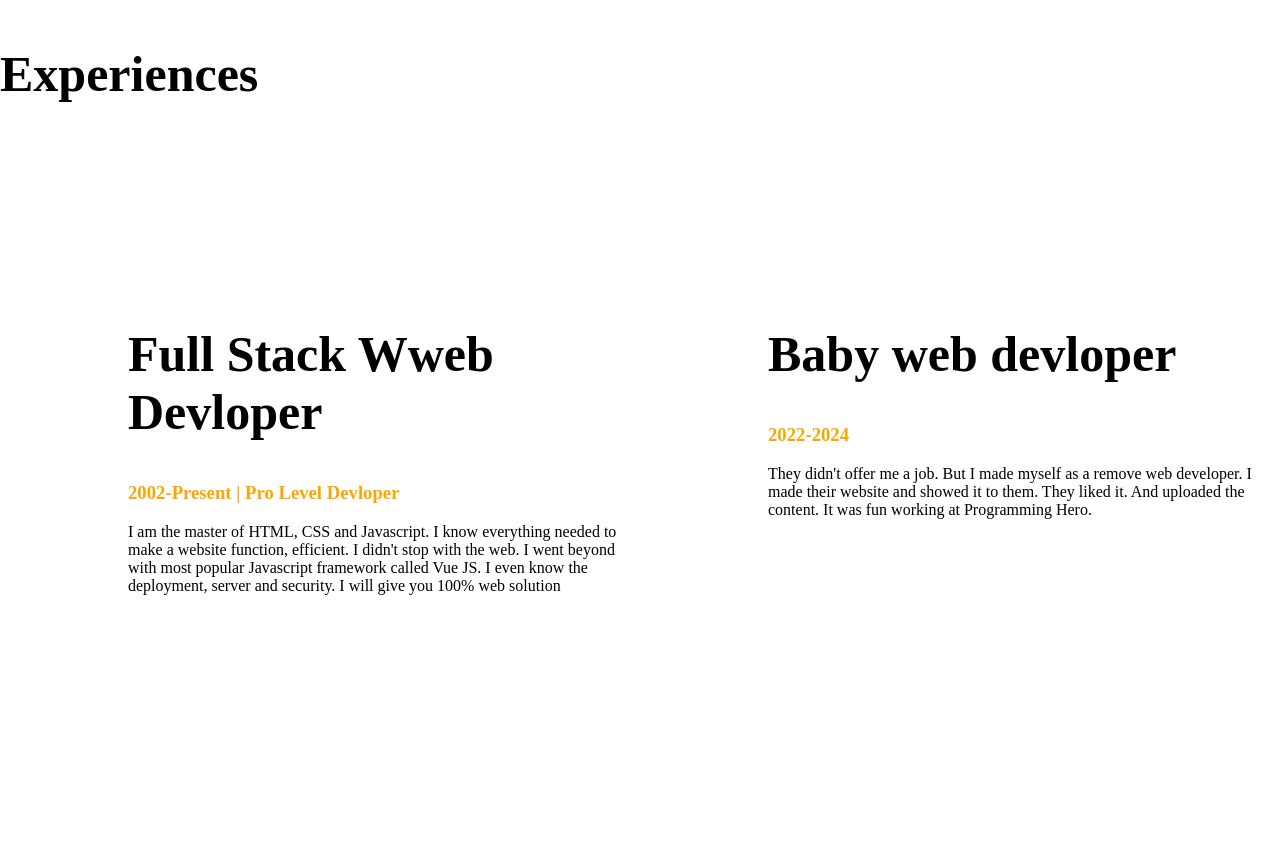
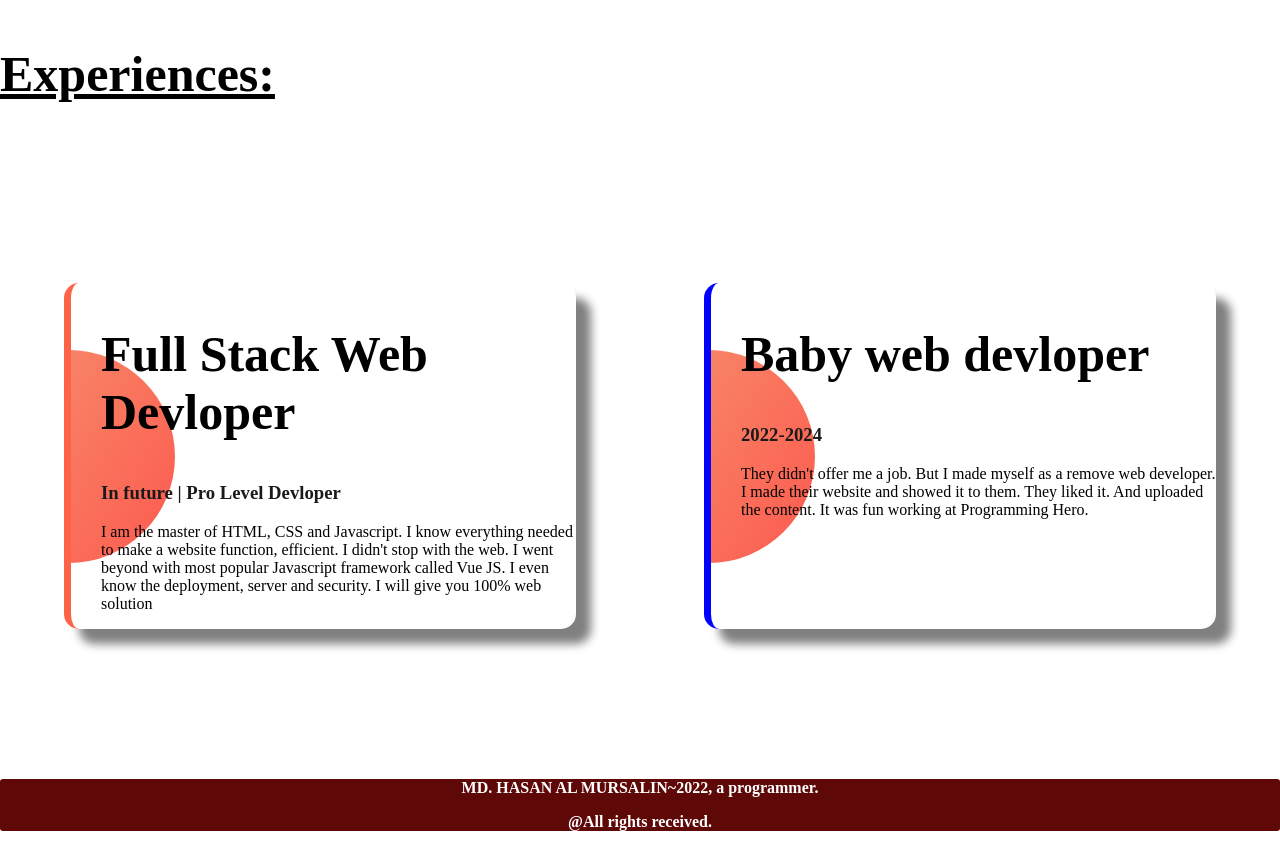
Before and after one commit to Mursalin-52/developer-portfolio-2, a plain HTML site: page index.html in a window 1280 px wide. Shown: the part 978-1825 px from the top of the page. Before the commit the page ends 1589 px from the top, so only its background shows below. Drawn offline with Linux system fonts and the light colour scheme; a web font is replaced by a local one.

Commit message:
finished

```diff
--- a/index.html
+++ b/index.html
@@ -5,7 +5,7 @@
     <meta charset="UTF-8">
     <meta http-equiv="X-UA-Compatible" content="IE=edge">
     <meta name="viewport" content="width=device-width, initial-scale=1.0">
-    <title>Fresh Try</title>
+    <title>Mursalin's Page</title>
     <link rel="preconnect" href="https://fonts.googleapis.com">
     <link rel="preconnect" href="https://fonts.gstatic.com" crossorigin>
     <link
@@ -41,19 +41,19 @@
         </div>
     </section>
     <section>
-        <h1>Experiences</h1>
+        <h1><b><u>Experiences:</u></b></h1>
         <div class="flexible-container">
-            <div class="half-width">
-                <h1>Full Stack Wweb Devloper</h1>
-                <h3 class="orange-color">2002-Present | Pro Level Devloper</h3>
+            <div id="stack" class="experience">
+                <h1>Full Stack Web Devloper</h1>
+                <h3 class="red-color">In future | Pro Level Devloper</h3>
                 <p>I am the master of HTML, CSS and Javascript. I know everything needed to make a website function,
                     efficient. I didn't stop with the web. I went beyond with most popular Javascript framework called
                     Vue
                     JS. I even know the deployment, server and security. I will give you 100% web solution</p>
             </div>
-            <div class="half-width">
+            <div id="baby" class="experience">
                 <h1>Baby web devloper</h1>
-                <h3 class="orange-color">2022-2024</h3>
+                <h3 class="red-color">2022-2024</h3>
                 <p>They didn't offer me a job. But I made myself as a remove web developer. I made their website and
                     showed
                     it to them. They liked it. And uploaded the content. It was fun working at Programming Hero.</p>
@@ -61,5 +61,9 @@
         </div>
     </section>
 </body>
+<footer>
+    <p>MD. HASAN AL MURSALIN~2022, a programmer.</p>
+    <p>@All rights received.</p>
+</footer>
 
 </html>
--- a/style.css
+++ b/style.css
@@ -9,6 +9,11 @@ h1 {
 
 .orange-color {
     color: orange;
+}
+
+.red-color {
+    color: rgb(27, 26, 26);
+
 }
 
 .flexible-container {
@@ -45,3 +50,42 @@ h1 {
     background-repeat: no-repeat;
     background-position: right;
 }
+
+.experience {
+    width: 40%;
+    margin-left: 5%;
+    margin-right: 5%;
+    padding-left: 30px;
+    box-shadow: 15px 15px 10px gray;
+    border-radius: 15px;
+    border: blue;
+
+}
+
+.experience {
+    background-image: url(images/exp-bg.png);
+    background-repeat: no-repeat;
+    background-position: left;
+    border-left: orange;
+
+}
+
+#stack {
+    border-left: 7px solid tomato;
+}
+
+#baby {
+    border-left: 7px solid blue;
+}
+
+footer {
+    text-align: center;
+    color: white;
+    margin-top: 150px;
+    margin-bottom: 3px;
+    border-color: rgb(3, 3, 3) solid;
+    border-radius: 3px;
+    background-color: rgb(95, 8, 8);
+    background-size: 40px;
+    font-weight: 600;
+}
```
